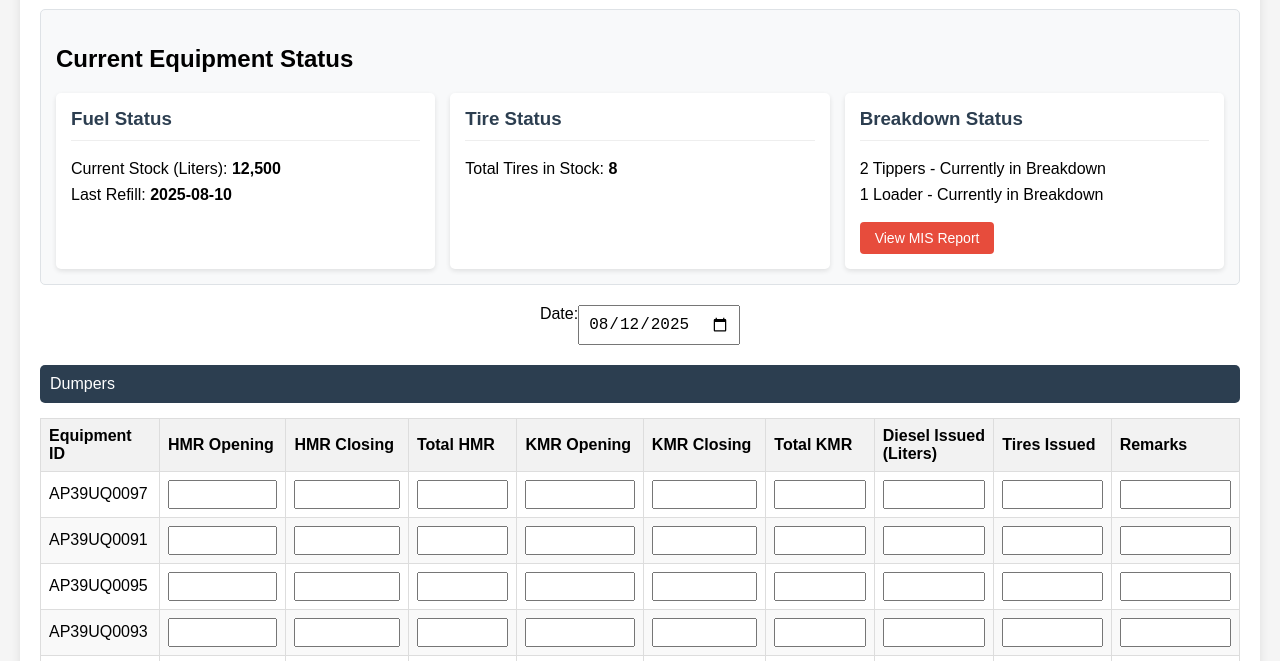
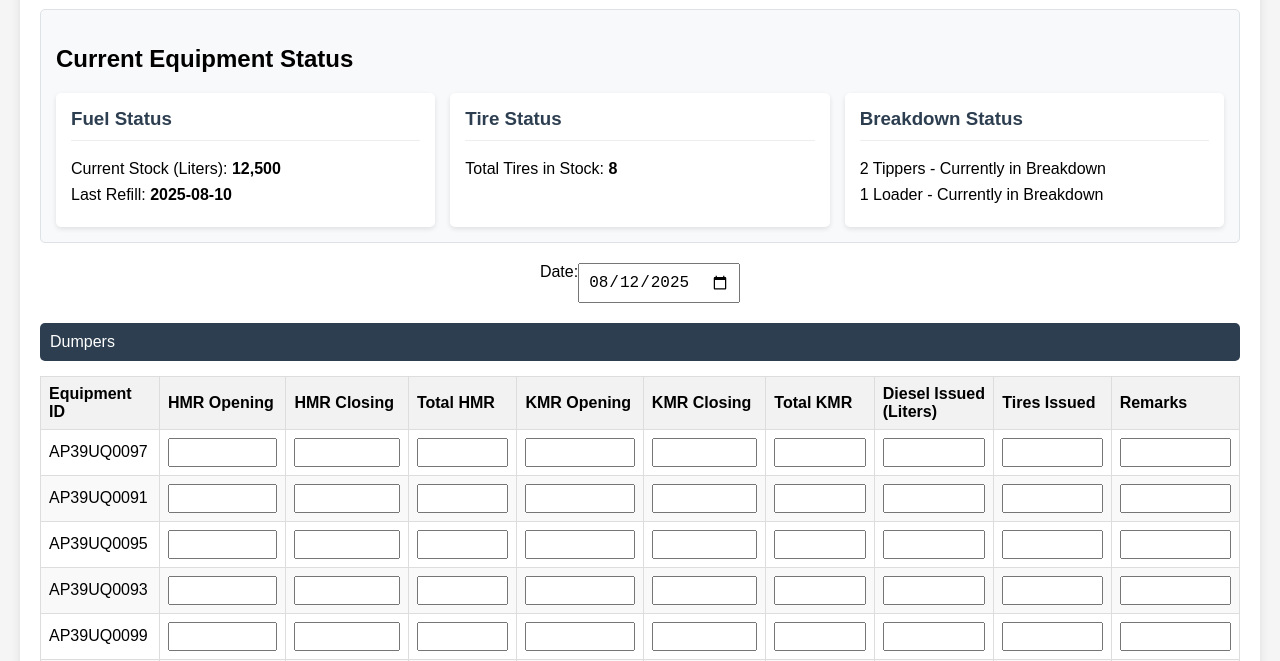
Before and after one commit to bimal-bp/Equipement_Mis_report, a plain HTML site: page index.html in a window 1280 px wide. Shown: the part 119-780 px from the top of the page. Drawn offline with Linux system fonts and the light colour scheme.

Commit message:
Update index.html

```diff
--- a/index.html
+++ b/index.html
@@ -154,7 +154,7 @@
                     <h3>Breakdown Status</h3>
                     <div class="status-item">2 Tippers - Currently in Breakdown</div>
                     <div class="status-item">1 Loader - Currently in Breakdown</div>
-                    <button class="breakdown-btn" onclick="viewBreakdownReport()">View MIS Report</button>
+
                 </div>
             </div>
         </div>
```
